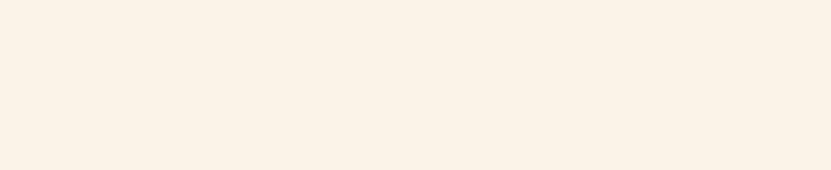
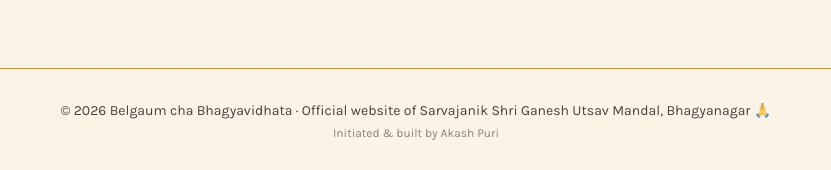
Before and after one commit to AkashPuri-07/ganeshotsav-website, a Next.js app: page / in a window 1280 px wide. Shown: the part 8802-8972 px from the top of the page, without its empty margins (224-1055 px from the left). Before the commit the page ends 8870 px from the top, so only its background shows below. Built offline with nearby package versions, Linux system fonts and the light colour scheme; a web font is replaced by a local one.

Commit message:
Add site footer with copyright and credit line
Displays after the Live Aarti section on the homepage.

Co-Authored-By: Claude Sonnet 5 <noreply@anthropic.com>

```diff
--- a/src/app/page.tsx
+++ b/src/app/page.tsx
@@ -9,6 +9,7 @@ import Sponsors from "@/components/Sponsors";
 import CommunityContributors from "@/components/CommunityContributors";
 import Location from "@/components/Location";
 import LiveAarti from "@/components/LiveAarti";
+import Footer from "@/components/Footer";
 
 const eventJsonLd = {
   "@context": "https://schema.org",
@@ -71,6 +72,7 @@ export default function Home() {
         <Location />
         <LiveAarti />
       </main>
+      <Footer />
     </>
   );
 }
--- /dev/null
+++ b/src/components/Footer.tsx
@@ -0,0 +1,13 @@
+export default function Footer() {
+  return (
+    <footer className="border-t border-gold bg-ivory px-6 py-8 text-center">
+      <p className="font-sans text-sm text-ink/80">
+        © 2026 Belgaum cha Bhagyavidhata · Official website of Sarvajanik Shri
+        Ganesh Utsav Mandal, Bhagyanagar 🙏
+      </p>
+      <p className="mt-1 font-sans text-xs text-ink/50">
+        Initiated & built by Akash Puri
+      </p>
+    </footer>
+  );
+}
```
